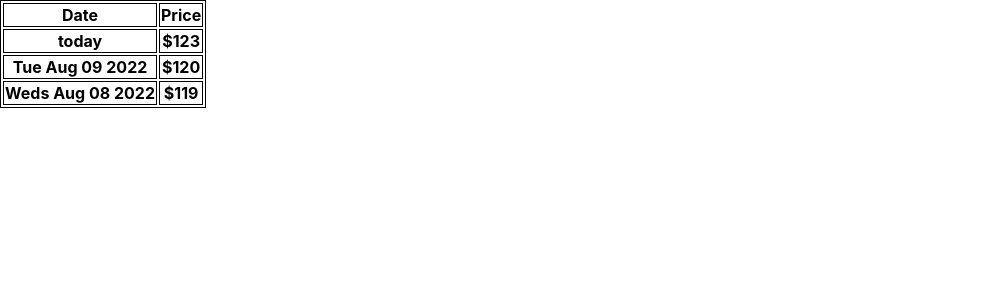
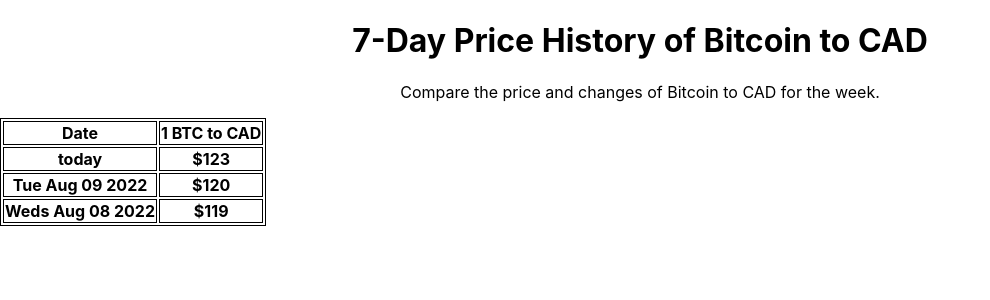
Before and after one commit to lorleod/crypto-dashboard, a React (Create React App) app: page / in a window 1280 px wide. Shown: the top 300 px of the page, without its empty margins (0-990 px from the left). Built offline with nearby package versions, Linux system fonts and the light colour scheme; no server answers.

Commit message:
Added title and description, plus passed coin prop into PriceTable

```diff
--- a/src/App.js
+++ b/src/App.js
@@ -36,7 +36,13 @@
 
   return (
     <div className="App">
-      <PriceTable rows={rows} />
+      <h1>
+        7-Day Price History of Bitcoin to CAD
+      </h1>
+      <p>
+        Compare the price and changes of Bitcoin to CAD for the week.
+      </p>
+      <PriceTable rows={rows} coin="BTC" />
     </div>
   );
 }
--- a/src/PriceTable.js
+++ b/src/PriceTable.js
@@ -30,7 +30,7 @@
       <thead>
         <tr>
           <th>Date</th>
-          <th>Price</th>
+          <th>1 {props.coin} to CAD</th>
         </tr>
       </thead>
       <tbody>
```
